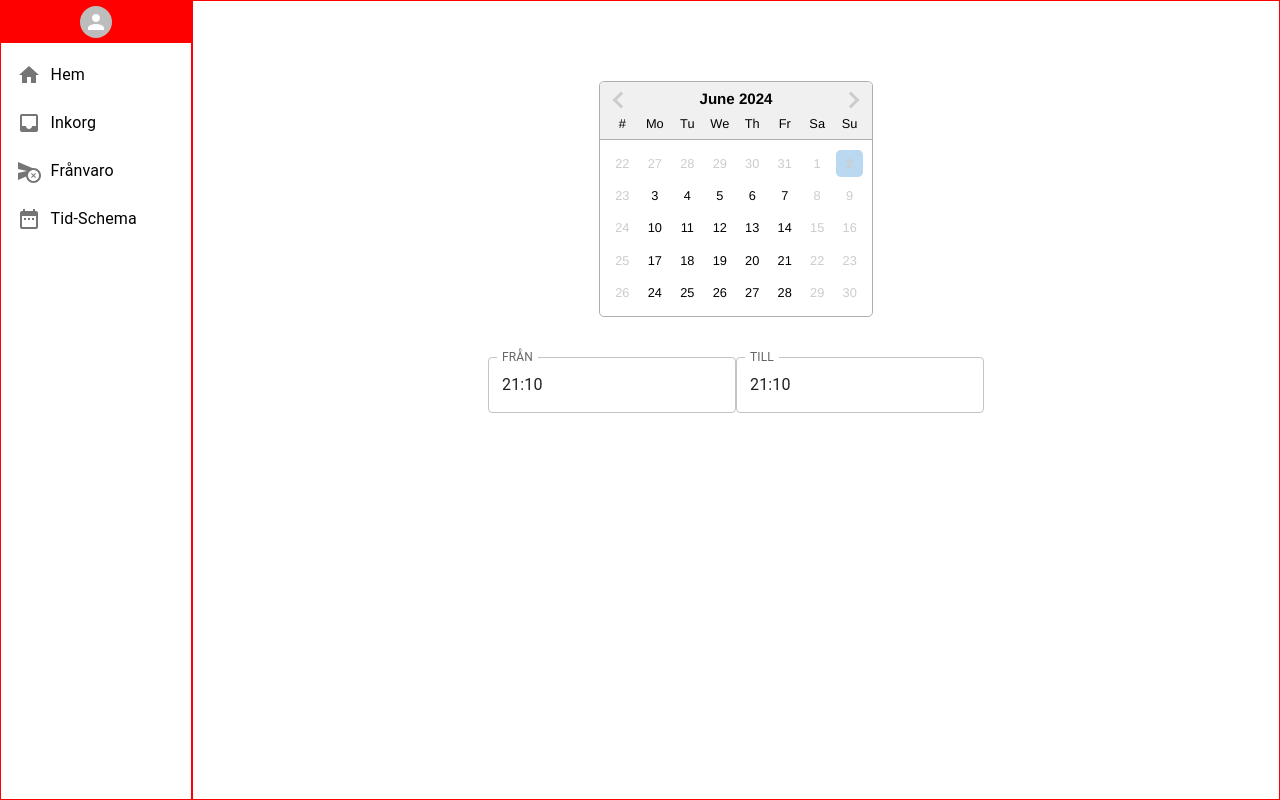
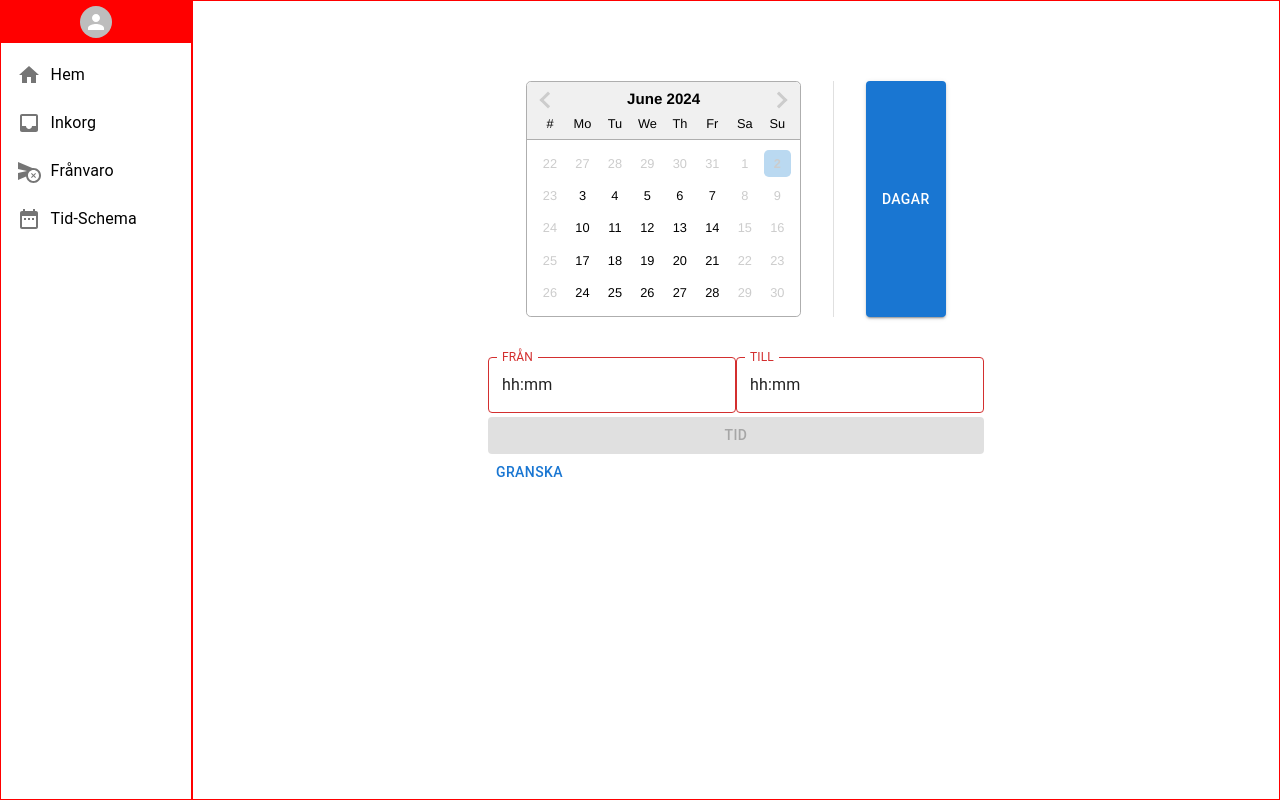
Before and after one commit to A-ForssmanP/InteractWithSchool, a React (Vite) app in the folder frontend/: page /tidsschema/1/registrera_omsorg in a window 1280 px wide. Built offline with nearby package versions, Linux system fonts and the light colour scheme; the HTML template or start-up script is replaced by a standard one.

Commit message:
Updating-adding day(s) and time(s)
Adding the functionality to select days,put them in a array and then select time and the time will be added to each element in the array. An ID is also added for each element.

```diff
--- a/frontend/src/components/dayTimePicker/DayTimePicker.jsx
+++ b/frontend/src/components/dayTimePicker/DayTimePicker.jsx
@@ -1,10 +1,46 @@
 import { useState } from "react";
 import RangeDatePicker from "../rangeDatepicker/RangeDatePicker";
 import TimePickerResponsive from "../timePickerResponsive/TimePickerResponsive";
-import { Box, Stack } from "@mui/material";
+import { Box, Button, Stack } from "@mui/material";
+import { set, getMinutes, getHours } from "date-fns";
 
 function DayTimePicker() {
-  const [selected, setSelected] = useState({});
+  const [selected, setSelected] = useState([]);
+  const [timeValue, setTimeValue] = useState();
+  const [isDone, setIsDone] = useState([]);
+
+  const buttonDisabled = timeValue && timeValue.from && timeValue.to;
+
+  // add the selected days to the selected array
+  const addSelectedDates = (arr) => {
+    setSelected((curr) => {
+      return [...curr, ...arr];
+    });
+  };
+
+  // add the time to the selected dates
+  const addTime = () => {
+    setSelected((curr) => {
+      return curr.map((date) => {
+        return {
+          date: date,
+          times: timeValue,
+          id: crypto.randomUUID(),
+        };
+      });
+    });
+  };
+
+  // handle timeInput when it changes
+  const timeValueChange = (timeValue, value) => {
+    setTimeValue((curr) => {
+      return {
+        ...curr,
+        [timeValue]: value,
+      };
+    });
+  };
+
   return (
     <Box display={"flex"} justifyContent={"center"}>
       <Box width={"fit-content"}>
@@ -14,12 +50,31 @@ function DayTimePicker() {
           justifyContent={"center"}
           alignItems={"center"}
         >
-          <RangeDatePicker />
+          <RangeDatePicker addSelectedDates={addSelectedDates} />
           <Box>
-            <TimePickerResponsive labelText={"FRÅN"} />
-            <TimePickerResponsive labelText={"TILL"} />
+            <TimePickerResponsive
+              labelText={"FRÅN"}
+              handleChange={timeValueChange}
+              timeValue="from"
+            />
+            <TimePickerResponsive
+              labelText={"TILL"}
+              handleChange={timeValueChange}
+              timeValue="to"
+            />
+            <Box mt={0.6}>
+              <Button
+                variant="contained"
+                disabled={!buttonDisabled}
+                onClick={addTime}
+                fullWidth
+              >
+                Tid
+              </Button>
+            </Box>
           </Box>
         </Stack>
+        <Button>Granska</Button>
       </Box>
     </Box>
   );
--- a/frontend/src/components/rangeDatepicker/RangeDatePicker.jsx
+++ b/frontend/src/components/rangeDatepicker/RangeDatePicker.jsx
@@ -9,15 +9,15 @@ import { StaticTimePicker } from "@mui/x-date-pickers/StaticTimePicker";
 import dayjs from "dayjs";
 import TabsBox from "../tabsBox/TabsBox";
 
-function RangeDatePicker() {
+function RangeDatePicker({ addSelectedDates }) {
   const [startDate, setStartDate] = useState(new Date());
   const [endDate, setEndDate] = useState(null);
   const [selectedDates, setSelectedDates] = useState([]);
-  const [timeValue, setTimeValue] = useState(dayjs(""));
+  // const [timeValue, setTimeValue] = useState(dayjs(""));
 
   useEffect(() => {
     filterWeekDays();
-  }, [endDate]);
+  }, [startDate, endDate]);
 
   //handle dateChange
   const onChange = (dates) => {
@@ -50,8 +50,11 @@ function RangeDatePicker() {
     return date >= new Date();
   };
 
-  // handle accepting of date and time
-  const handleAccept = () => {};
+  // handle days is done
+  const daysIsDone = () => {
+    // console.log(selectedDates);
+    addSelectedDates(selectedDates);
+  };
 
   return (
     <Box>
@@ -67,7 +70,7 @@ function RangeDatePicker() {
       >
         <DatePicker
           // onSelect={handleDateSelect}
-          // highlightDates={[new Date(), new Date()]}
+          // highlightDates={[endDate]}
           // swapRange
           // selected={startDate}
           onChange={onChange}
@@ -81,7 +84,9 @@ function RangeDatePicker() {
           filterDate={isWeekday}
           // excludeDates={[addDays(new Date().getDay()), addDays(new Date(), 5)]}
         />
-        {/* <Button variant="contained">Dagar</Button> */}
+        <Button onClick={daysIsDone} variant="contained">
+          Dagar
+        </Button>
       </Stack>
     </Box>
   );
--- a/frontend/src/components/timePickerResponsive/TimePickerResponsive.jsx
+++ b/frontend/src/components/timePickerResponsive/TimePickerResponsive.jsx
@@ -1,16 +1,23 @@
+import { useState } from "react";
 import dayjs from "dayjs";
 import { AdapterDayjs } from "@mui/x-date-pickers/AdapterDayjs";
 import { LocalizationProvider } from "@mui/x-date-pickers/LocalizationProvider";
 import { TimePicker } from "@mui/x-date-pickers/TimePicker";
+import { getHours, getMinutes } from "date-fns";
 
-function TimePickerResponsive({ labelText }) {
+function TimePickerResponsive({ labelText, handleChange, timeValue }) {
   return (
     <LocalizationProvider dateAdapter={AdapterDayjs}>
       <TimePicker
-        defaultValue={dayjs()}
+        defaultValue={dayjs("")}
         ampm={false}
         label={labelText}
-        // onClose={(e) => console.log(e)}
+        onChange={(newValue) => {
+          const hours = getHours(newValue.$d);
+          const minutes = getMinutes(newValue.$d);
+          const value = hours + ":" + minutes;
+          handleChange(timeValue, value);
+        }}
       />
     </LocalizationProvider>
   );
```
